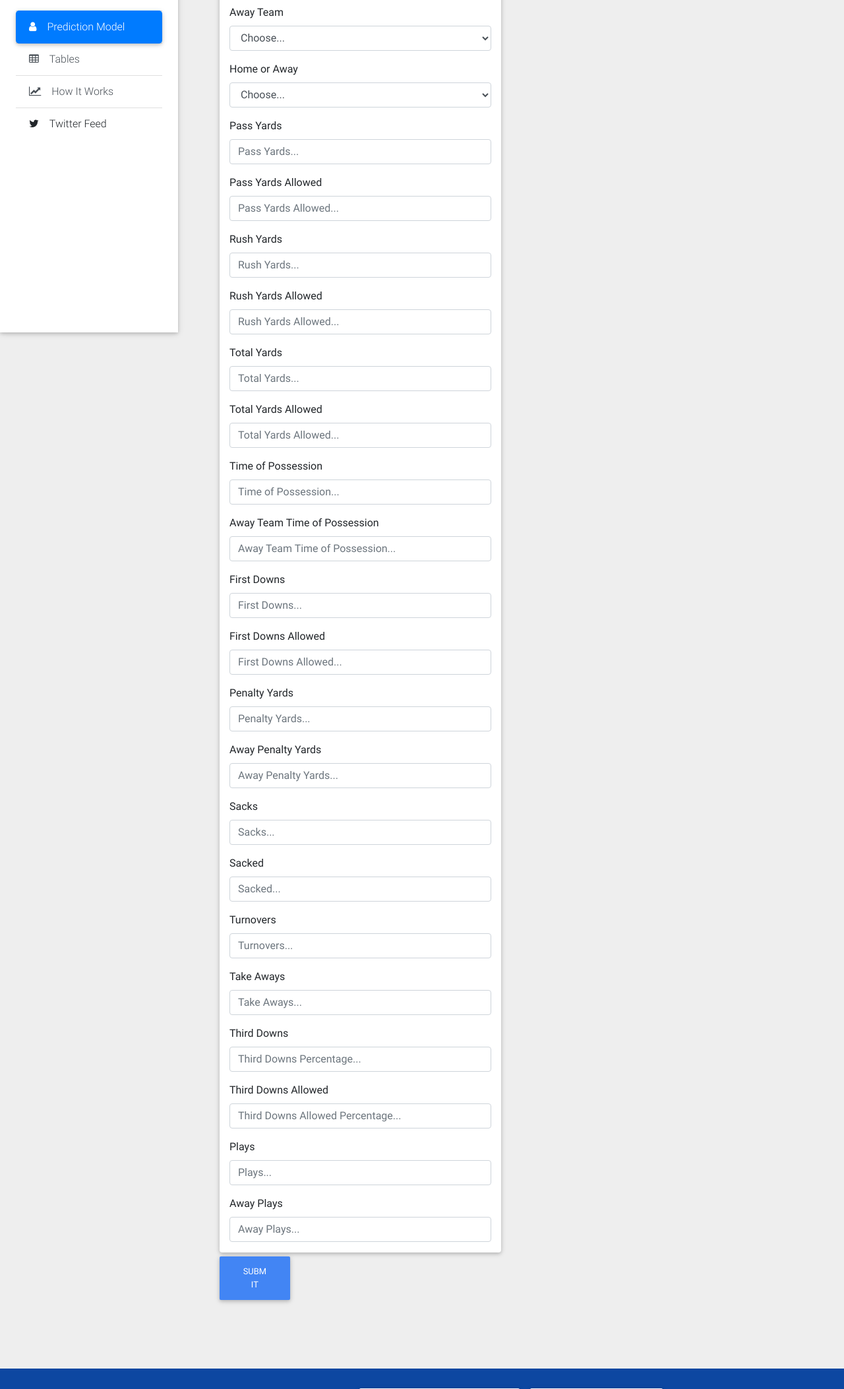
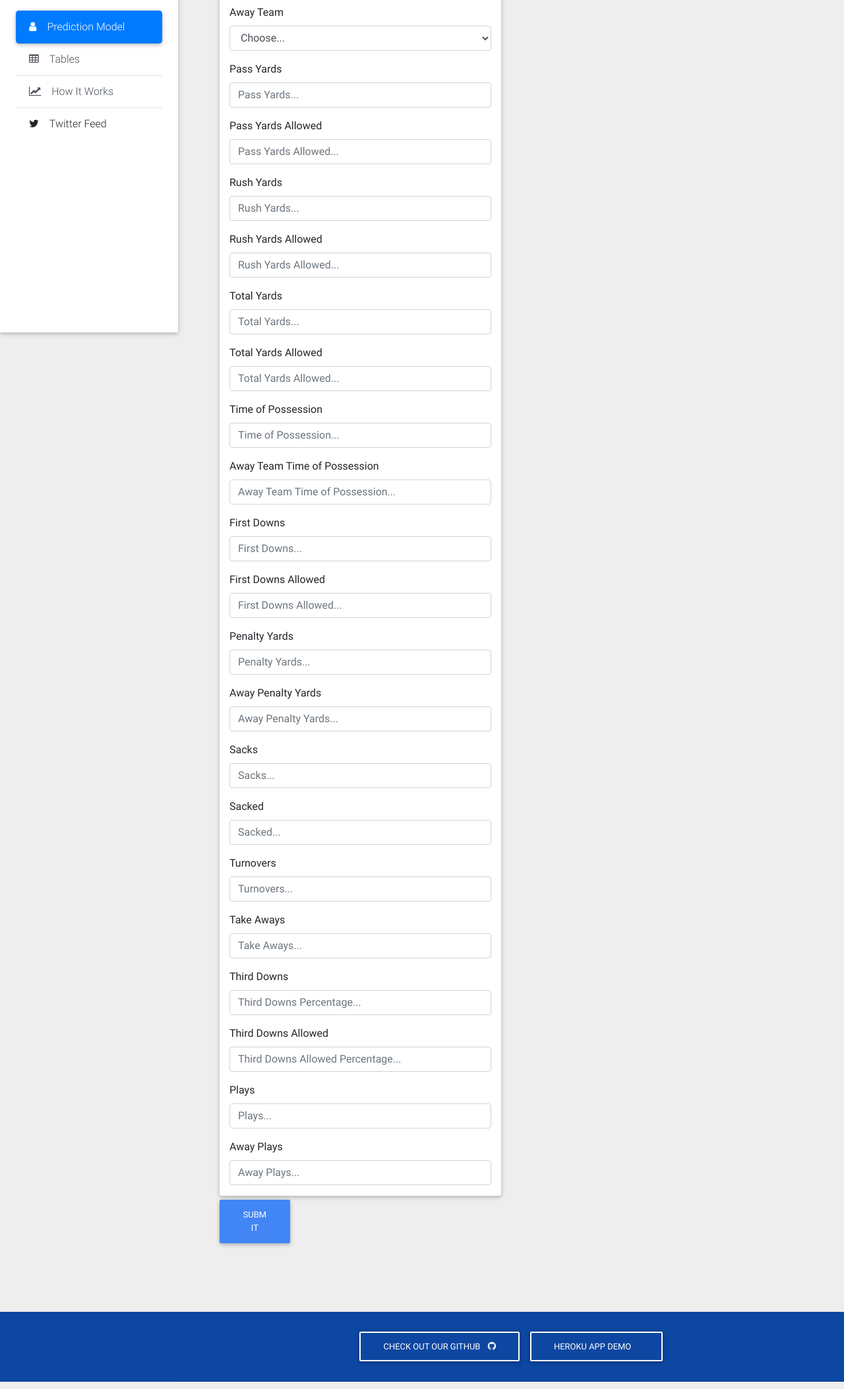
Before and after one commit to mynameisjohnn/nfl_dashboard, a Flask app: page /predictions in a window 1280 px wide. Shown: the part 296-2402 px from the top of the page at 66% size. Run offline with Flask 2, Linux system fonts and the light colour scheme; some libraries are stand-ins or nearby versions.

Commit message:
fixed team abbrev bug

```diff
--- a/app.py
+++ b/app.py
@@ -51,13 +51,15 @@ def send():
         third = float(request.form["third_per"])
         third_allowed = float(request.form["third_per_allowed"])
         top = float(request.form["TOP"])
+        a_top = float(request.form["a_TOP"])
         first_downs = float(request.form["first_downs"])
         first_downs_allowed = float(request.form["first_downs_allowed"])
-        ha = request.form["ha"]
         pass_yards = float(request.form["pass_yards"])
         pass_yards_allowed = float(request.form["pass_yards_allowed"])
         penalty_yards = float(request.form["penalty_yards"])
+        a_penalty_yards = float(request.form["a_penalty_yards"])
         plays = float(request.form["plays"])
+        a_plays = float(request.form["a_plays"])
         rush_yards = float(request.form["rush_yards"])
         rush_yards_allowed = float(request.form["rush_yards_allowed"])
         sacked = float(request.form["sacked"])
@@ -74,7 +76,7 @@ def send():
 
         # Deep neural network model
         feature_values = [team, opponent, third, third_allowed, top, first_downs,
-                          first_downs_allowed, ha, pass_yards, pass_yards_allowed, penalty_yards,
+                          first_downs_allowed, pass_yards, pass_yards_allowed, penalty_yards,
                           plays, rush_yards, rush_yards_allowed, sacked, sacks, takeaways,
                           total_yards, total_yards_allowed, turnovers]
 
@@ -92,13 +94,6 @@ def send():
                     model_input_df[column] = value
                 elif f"{key}_{value}" == column:
                     model_input_df[column] = 1
-
-        ha_value = model_input_df["ha"][0]
-
-        if ha_value == "Home":
-            model_input_df["ha"] = 0
-        elif ha_value == "Away":
-            model_input_df["ha"] = 1
 
         data = run_model(model_input_df, team, opponent)
 
--- a/build_dataframe.py
+++ b/build_dataframe.py
@@ -28,7 +28,7 @@ def get_default_df():
 
 
 form_names = ["team", "opp", "third_per", "third_per_allowed", "TOP", "first_downs",
-              "first_downs_allowed", "ha", "pass_yards", "pass_yards_allowed", "penalty_yards",
+              "first_downs_allowed", "pass_yards", "pass_yards_allowed", "penalty_yards",
               "plays", "rush_yards", "rush_yards_allowed", "sacked", "sacks", "takeaways",
               "total_yards", "total_yards_allowed", "turnovers"]
 
@@ -44,25 +44,25 @@ teams_abbrev = {
     "DAL": "Dallas Cowboys",
     "DEN": "Denver Broncos",
     "DET": "Detroit Lions",
-    "GB": "Green Bay Packers",
+    "GBP": "Green Bay Packers",
     "HOU": "Houston Texans",
     "IND": "Indianapolis Colts",
     "JAX": "Jacksonville Jaguars",
-    "KC": "Kansas City Chiefs",
+    "KCC": "Kansas City Chiefs",
     "LAC": "Los Angeles Chargers",
     "LAR": "Los Angeles Rams",
     "MIA": "Miami Dolphins",
     "MIN": "Minnesota Vikings",
-    "NE": "New England Patriots",
-    "NO": "New Orleans Saints",
+    "NEP": "New England Patriots",
+    "NOS": "New Orleans Saints",
     "NYG": "New York Giants",
     "NYJ": "New York Jets",
     "OAK": "Oakland Raiders",
     "PHI": "Philadelphia Eagles",
     "PIT": "Pittsburgh Steelers",
-    "SEA": "San Francisco 49ers",
-    "SF": "Seattle Seahawks",
-    "TB": "Tampa Bay Buccaneers",
+    "SFO": "San Francisco 49ers",
+    "SEA": "Seattle Seahawks",
+    "TBB": "Tampa Bay Buccaneers",
     "TEN": "Tennessee Titans",
     "WAS": "Washington Redskins"
 }
--- a/templates/prediction_model.html
+++ b/templates/prediction_model.html
@@ -87,25 +87,25 @@
                                                 <option value="DAL">Dallas Cowboys</option>
                                                 <option value="DEN">Denver Broncos</option>
                                                 <option value="DET">Detroit Lions</option>
-                                                <option value="GB">Green Bay Packers</option>
+                                                <option value="GBP">Green Bay Packers</option>
                                                 <option value="HOU">Houston Texans</option>
                                                 <option value="IND">Indianapolis Colts</option>
                                                 <option value="JAX">Jacksonville Jaguars</option>
-                                                <option value="KC">Kansas City Chiefs</option>
+                                                <option value="KCC">Kansas City Chiefs</option>
                                                 <option value="LAC">Los Angeles Chargers</option>
                                                 <option value="LAR">Los Angeles Rams</option>
                                                 <option value="MIA">Miami Dolphins</option>
                                                 <option value="MIN">Minnesota Vikings</option>
-                                                <option value="NE">New England Patriots</option>
-                                                <option value="NO">New Orleans Saints</option>
+                                                <option value="NEP">New England Patriots</option>
+                                                <option value="NOS">New Orleans Saints</option>
                                                 <option value="NYG">New York Giants</option>
                                                 <option value="NYJ">New York Jets</option>
                                                 <option value="OAK">Oakland Raiders</option>
                                                 <option value="PHI">Philadelphia Eagles</option>
                                                 <option value="PIT">Pittsburgh Steelers</option>
-                                                <option value="SEA">San Francisco 49ers</option>
-                                                <option value="SF">Seattle Seahawks</option>
-                                                <option value="TB">Tampa Bay Buccaneers</option>
+                                                <option value="SFO">San Francisco 49ers</option>
+                                                <option value="SEA">Seattle Seahawks</option>
+                                                <option value="TBB">Tampa Bay Buccaneers</option>
                                                 <option value="TEN">Tennessee Titans</option>
                                                 <option value="WAS">Washington Redskins</option>
                                             </select>
@@ -125,35 +125,27 @@
                                                 <option value="DAL">Dallas Cowboys</option>
                                                 <option value="DEN">Denver Broncos</option>
                                                 <option value="DET">Detroit Lions</option>
-                                                <option value="GB">Green Bay Packers</option>
+                                                <option value="GBP">Green Bay Packers</option>
                                                 <option value="HOU">Houston Texans</option>
                                                 <option value="IND">Indianapolis Colts</option>
                                                 <option value="JAX">Jacksonville Jaguars</option>
-                                                <option value="KC">Kansas City Chiefs</option>
+                                                <option value="KCC">Kansas City Chiefs</option>
                                                 <option value="LAC">Los Angeles Chargers</option>
                                                 <option value="LAR">Los Angeles Rams</option>
                                                 <option value="MIA">Miami Dolphins</option>
                                                 <option value="MIN">Minnesota Vikings</option>
-                                                <option value="NE">New England Patriots</option>
-                                                <option value="NO">New Orleans Saints</option>
+                                                <option value="NEP">New England Patriots</option>
+                                                <option value="NOS">New Orleans Saints</option>
                                                 <option value="NYG">New York Giants</option>
                                                 <option value="NYJ">New York Jets</option>
                                                 <option value="OAK">Oakland Raiders</option>
                                                 <option value="PHI">Philadelphia Eagles</option>
                                                 <option value="PIT">Pittsburgh Steelers</option>
-                                                <option value="SEA">San Francisco 49ers</option>
-                                                <option value="SF">Seattle Seahawks</option>
-                                                <option value="TB">Tampa Bay Buccaneers</option>
+                                                <option value="SFO">San Francisco 49ers</option>
+                                                <option value="SEA">Seattle Seahawks</option>
+                                                <option value="TBB">Tampa Bay Buccaneers</option>
                                                 <option value="TEN">Tennessee Titans</option>
                                                 <option value="WAS">Washington Redskins</option>
-                                            </select>
-                                        </div>
-                                        <div class="form-group">
-                                            <label for="exampleFormControlSelect1">Home or Away</label>
-                                            <select class="form-control" id="exampleFormControlSelect1" name="ha">
-                                                <option selected>Choose...</option>
-                                                <option value="Home">Home</option>
-                                                <option value="Away">Away</option>
                                             </select>
                                         </div>
                                         <div class="form-group">
@@ -186,7 +178,7 @@
                                         </div>
                                         <div class="form-group">
                                             <label for="exampleFormControlInput1">Away Team Time of Possession</label>
-                                            <input type="text" class="form-control" id="a_top" placeholder="Away Team Time of Possession...">
+                                            <input type="text" class="form-control" id="a_top" name="a_TOP" placeholder="Away Team Time of Possession...">
                                         </div>
                                         <div class="form-group">
                                             <label for="exampleFormControlInput1">First Downs</label>
@@ -202,7 +194,7 @@
                                         </div>
                                         <div class="form-group">
                                             <label for="exampleFormControlInput1">Away Penalty Yards</label>
-                                            <input type="text" class="form-control" id="a_penalty" name="penalty_yards" placeholder="Away Penalty Yards...">
+                                            <input type="text" class="form-control" id="a_penalty" name="a_penalty_yards" placeholder="Away Penalty Yards...">
                                         </div>
                                         <div class="form-group">
                                             <label for="exampleFormControlInput1">Sacks</label>
@@ -234,7 +226,7 @@
                                         </div>
                                         <div class="form-group">
                                             <label for="exampleFormControlInput1">Away Plays</label>
-                                            <input type="text" class="form-control" id="a_plays" name="plays" placeholder="Away Plays...">
+                                            <input type="text" class="form-control" id="a_plays" name="a_plays" placeholder="Away Plays...">
                                         </div>
                                     </div>
                                 </div>
```
